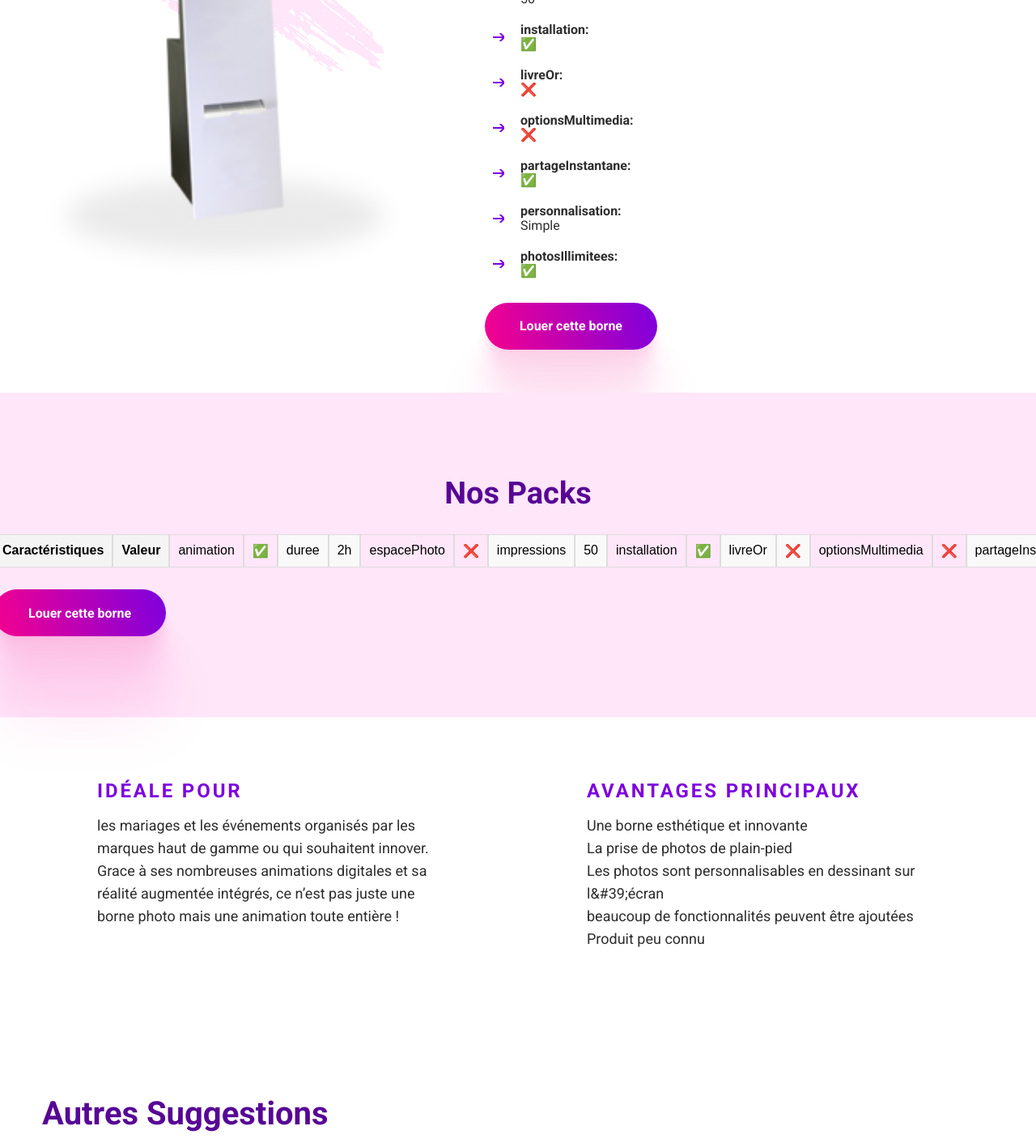
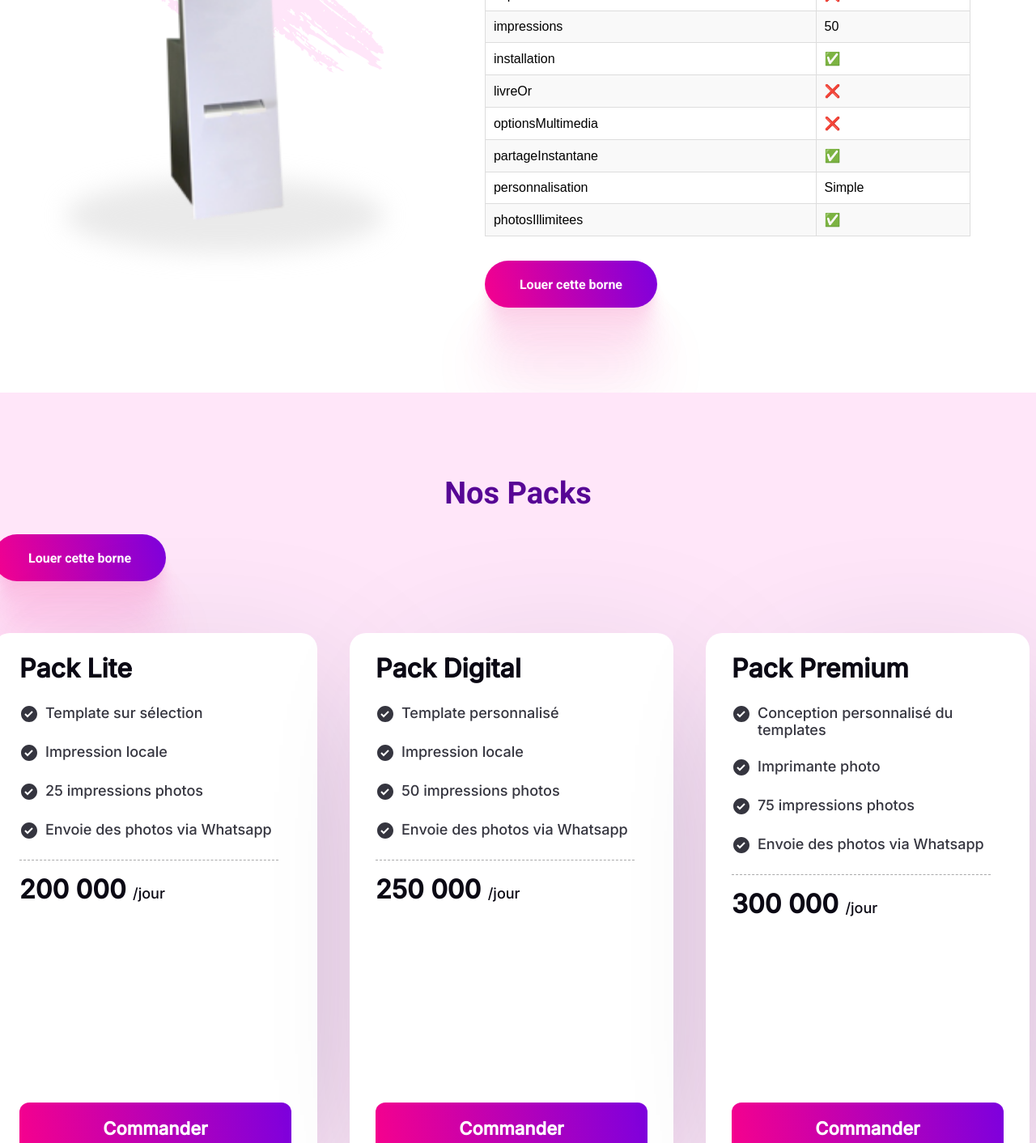
Before and after one commit to bblanche/Chiiz-project, an Angular app: page /pack/1 in a window 1280 px wide. Shown: the part 640-2052 px from the top of the page at 81% size. Built offline with nearby package versions, Linux system fonts and the light colour scheme; a web font is replaced by a local one.

Commit message:
table details commit

```diff
--- a/src/app/details/details.component.html
+++ b/src/app/details/details.component.html
@@ -35,7 +35,7 @@
       </div>
       <div class="heroSection__content__heroText__frame1000002527">
         <div class="heroSection__content__heroText__frame1000002527__caracteristiques">Caractéristiques</div>
-        <div class="heroSection__content__heroText__frame1000002527__frame1000002518" *ngFor="let caracteristique of pack.caracteristiques | keyvalue">
+        <!-- <div class="heroSection__content__heroText__frame1000002527__frame1000002518" *ngFor="let caracteristique of pack.caracteristiques | keyvalue">
           <div class="heroSection__content__heroText__frame1000002527__frame1000002518__learnMore">
             <div class="heroSection__content__heroText__frame1000002527__frame1000002518__learnMore__arrowIcon">
               <img
@@ -50,7 +50,21 @@
             <strong>{{ caracteristique.key }}:</strong> {{ caracteristique.value }}
             </div>
           </div>
-        </div>
+        </div> -->
+        <table class="details-table">
+          <thead>
+            <tr>
+              <th>Caractéristiques</th>
+              <th>Valeur</th>
+            </tr>
+          </thead>
+          <tbody>
+            <tr *ngFor="let caracteristique of pack.caracteristiques | keyvalue">
+              <td>{{ caracteristique.key }}</td>
+              <td>{{ caracteristique.value }}</td>
+            </tr>
+          </tbody>
+        </table>
 
 
 
@@ -63,35 +77,10 @@
 </div>
 <div class="pricingTable2">
   <div class="pricingTable2__nosPacks">Nos Packs</div>
-  <table class="details-table">
-    <thead>
-      <tr>
-        <th>Caractéristiques</th>
-        <th>Valeur</th>
-      </tr>
-    </thead>
-    <tbody>
-      <tr *ngFor="let caracteristique of pack.caracteristiques | keyvalue;">
-        <td>{{ caracteristique.key }}</td>
-        <td>{{ caracteristique.value }}</td>
-      </tr>
-    </tbody>
-  </table>
-  <!-- <div class="details-table">
-    <div class="table-row header">
-      <div class="table-cell">Caractéristiques</div>
-      <div class="table-cell">Valeur</div>
-    </div>
-
-    <div class="table-row" *ngFor="let caracteristique of pack.caracteristiques | keyvalue">
-      <div class="table-cell">{{ caracteristique.key }}</div>
-      <div class="table-cell">{{ caracteristique.value }}</div>
-    </div>
-  </div> -->
   <button class="heroSection__content__heroText__frame1Button" [routerLink]="['/reservation', pack.id]">
     <div class="heroSection__content__heroText__frame1Button__louerCetteBorne">Louer cette borne</div>
   </button>
-  <!-- <div class="pricingTable2__frame1000002531"> -->
+  <div class="pricingTable2__frame1000002531">
 
           <!-- <div class="characteristics-table-container">
         <table class="characteristics-table">
@@ -146,7 +135,7 @@
         </table>
       </div> -->
 
-    <!-- <div class="pricingTable2__frame1000002531__group3">
+    <div class="pricingTable2__frame1000002531__group3">
       <div class="pricingTable2__frame1000002531__group3__shadow"></div>
       <div class="pricingTable2__frame1000002531__group3__pricingCard2">
         <div class="pricingTable2__frame1000002531__group3__pricingCard2__frame1000002529">
@@ -237,8 +226,8 @@
           <div class="pricingTable2__frame1000002531__group3__pricingCard2__primaryButton__buttonLabel">Commander</div>
         </button>
       </div>
-    </div> -->
-    <!-- <div class="pricingTable2__frame1000002531__group7">
+    </div>
+    <div class="pricingTable2__frame1000002531__group7">
       <div class="pricingTable2__frame1000002531__group7__shadow2"></div>
       <div class="pricingTable2__frame1000002531__group7__pricingCard22">
         <div class="pricingTable2__frame1000002531__group7__pricingCard22__frame10000025292">
@@ -427,8 +416,8 @@
           </div>
         </button>
       </div>
-    </div> -->
-  <!-- </div> -->
+    </div>
+  </div>
 </div>
 <div class="feature">
   <div class="feature__card">
--- a/src/app/details/details.component.scss
+++ b/src/app/details/details.component.scss
@@ -1,3 +1,5 @@
+
+
 .pack-details {
   margin: 1.5rem 0;
   padding: 1.5rem;
@@ -27,9 +29,6 @@
 .details-table tbody tr:nth-child(even) {
   background-color: #f9f9f9;
 }
-
-
-
 .home_27-1035 {
   position: relative;
   display: flex;
@@ -78,7 +77,7 @@ button {
 }
 
 :host,
-:not(span, a, ul, ol, li, p) {
+:not(span, a, ul, ol, li, p):not(table):not(table *) {
   display: flex;
 }
 
```
